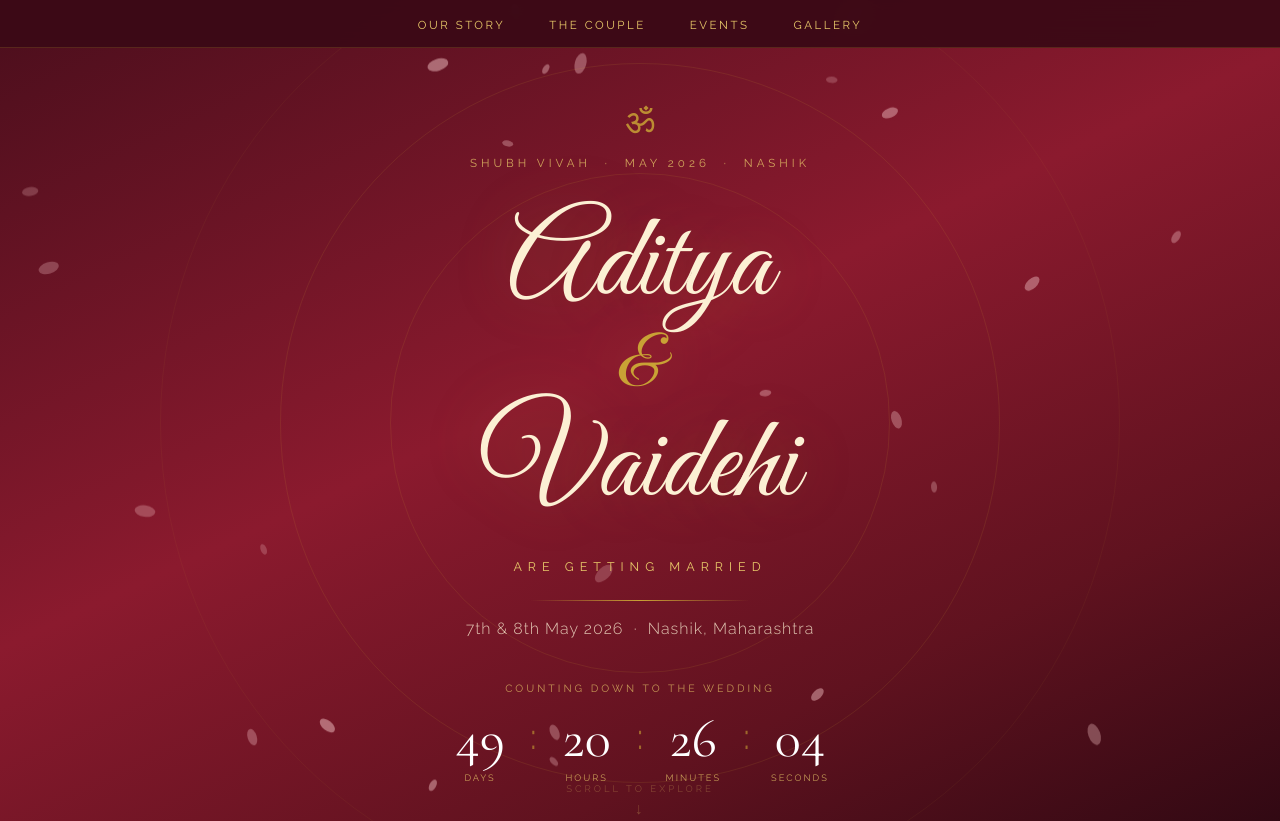
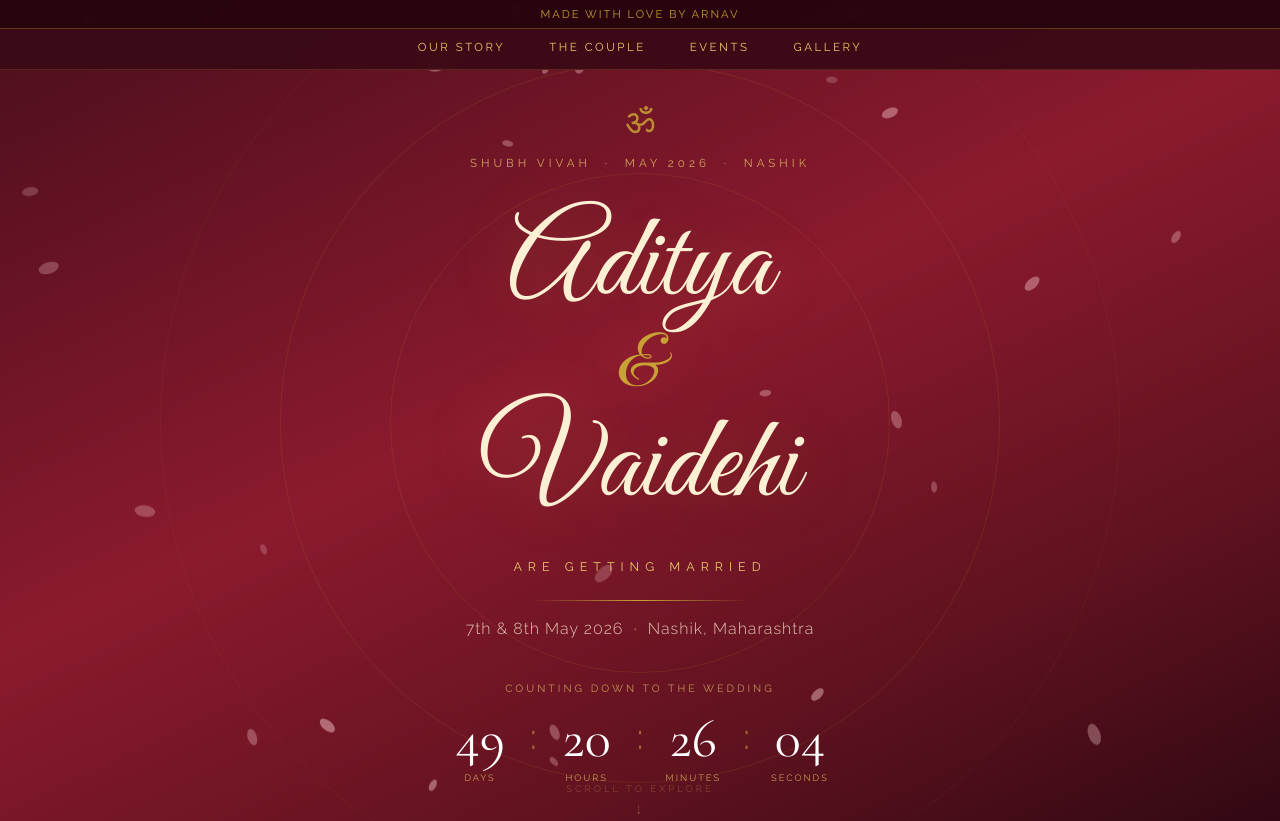
Before and after one commit to arnav029/Wedding, a website: page wedding.html in a window 1280 px wide. Shown: the top 821 px of the page. Drawn offline with nearby package versions, Linux system fonts and the light colour scheme.

Commit message:
Added name

```diff
--- a/wedding.html
+++ b/wedding.html
@@ -30,10 +30,27 @@
             overflow-x: hidden;
         }
 
+        /* ===== CREDIT BAR ===== */
+        .credit-bar {
+            position: fixed;
+            top: 0;
+            width: 100%;
+            z-index: 1001;
+            background: rgba(40, 5, 14, 0.97);
+            text-align: center;
+            padding: 7px 16px;
+            font-size: 0.7rem;
+            letter-spacing: 2px;
+            color: rgba(201, 162, 53, 0.95);
+            font-family: 'Raleway', sans-serif;
+            text-transform: uppercase;
+            border-bottom: 1px solid rgba(201, 162, 53, 0.35);
+        }
+
         /* ===== NAV ===== */
         nav {
             position: fixed;
-            top: 0;
+            top: 22px;
             width: 100%;
             z-index: 1000;
             background: rgba(60, 10, 22, 0.96);
@@ -716,6 +733,9 @@
 </head>
 <body>
 
+<!-- CREDIT BAR -->
+<div class="credit-bar">made with love by Arnav</div>
+
 <!-- NAV -->
 <nav>
     <ul>
@@ -1022,7 +1042,6 @@
     <div class="hero-divider" style="margin-bottom: 30px;"></div>
     <div class="footer-bottom">
         Made with love for Aditya &amp; Vaidehi &nbsp;·&nbsp; A Maharashtrian Love Story &nbsp;·&nbsp; 2026
-        <br><br>Made with love by Arnav
     </div>
 </footer>
 
```
